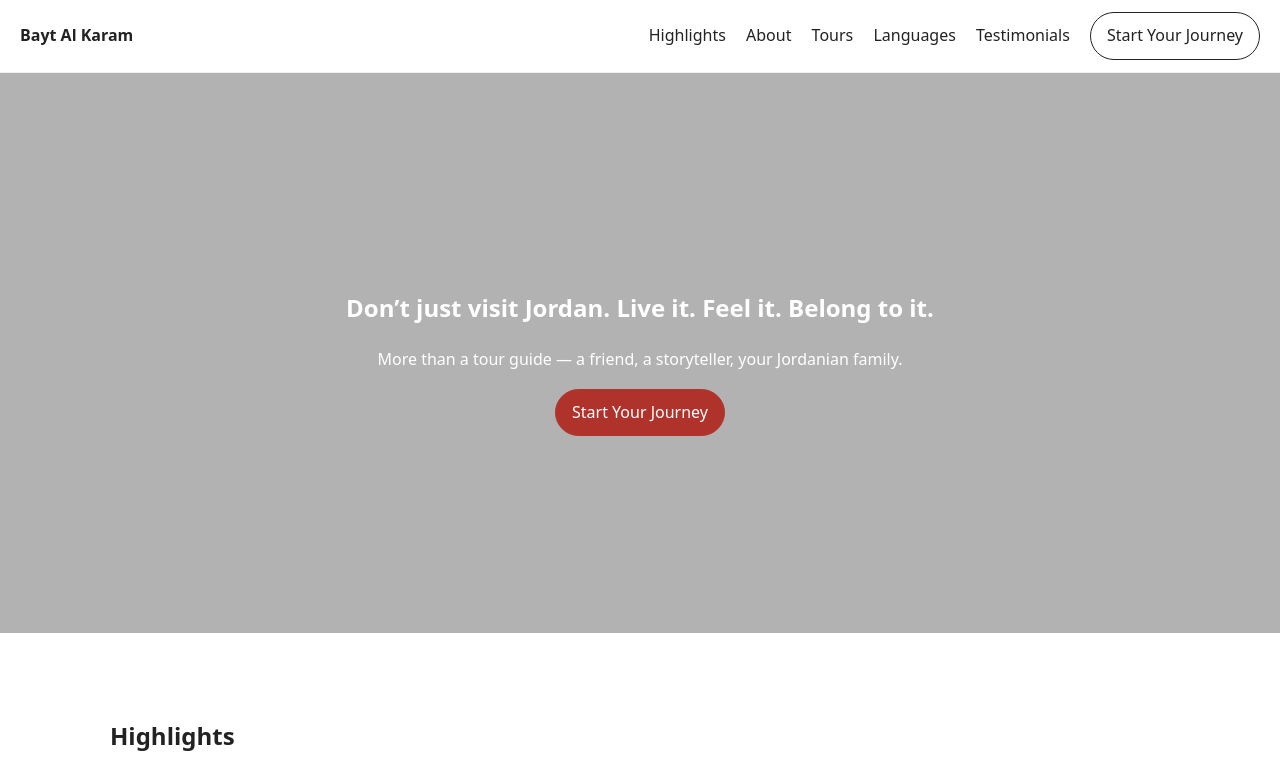
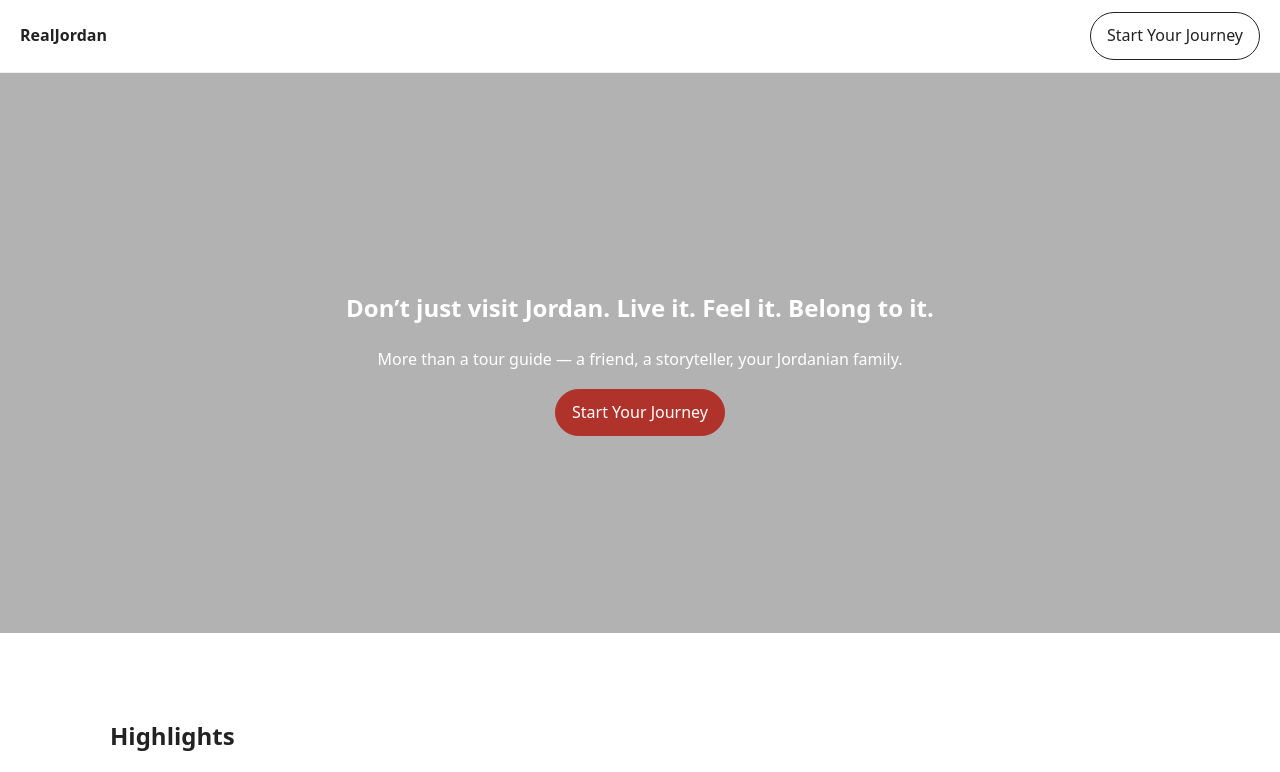
Before and after one commit to angustatchell/realjo-mvp-ghp, a plain HTML site: page index.html in a window 1280 px wide. Shown: the top 772 px of the page. Drawn offline with Linux system fonts and the light colour scheme.

Commit message:
Update index.html
Removed topbar links (temporary)

```diff
--- a/index.html
+++ b/index.html
@@ -10,13 +10,13 @@
 </head>
 <body>
   <header class="site-header">
-    <a class="logo" href="#home">Bayt Al Karam</a>
+    <a class="logo" href="#home">RealJordan</a>
     <nav class="nav">
-      <a href="#highlights">Highlights</a>
-      <a href="#about">About</a>
-      <a href="#tours">Tours</a>
-      <a href="#languages">Languages</a>
-      <a href="#testimonials">Testimonials</a>
+      <!-- <a href="#highlights">Highlights</a> -->
+      <!-- <a href="#about">About</a> -->
+      <!-- <a href="#tours">Tours</a> -->
+      <!-- <a href="#languages">Languages</a> -->
+      <!-- <a href="#testimonials">Testimonials</a> -->
       <a class="btn" href="#cta">Start Your Journey</a>
     </nav>
   </header>
```
